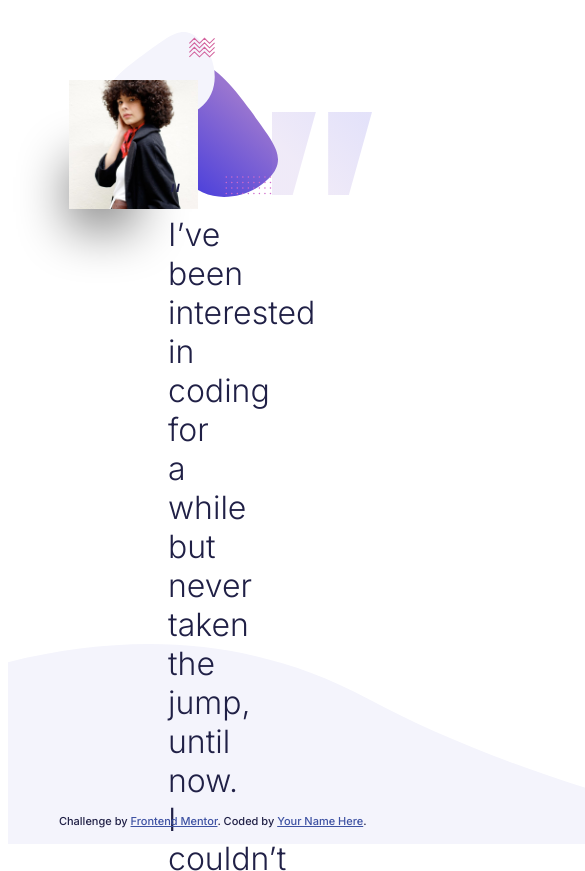
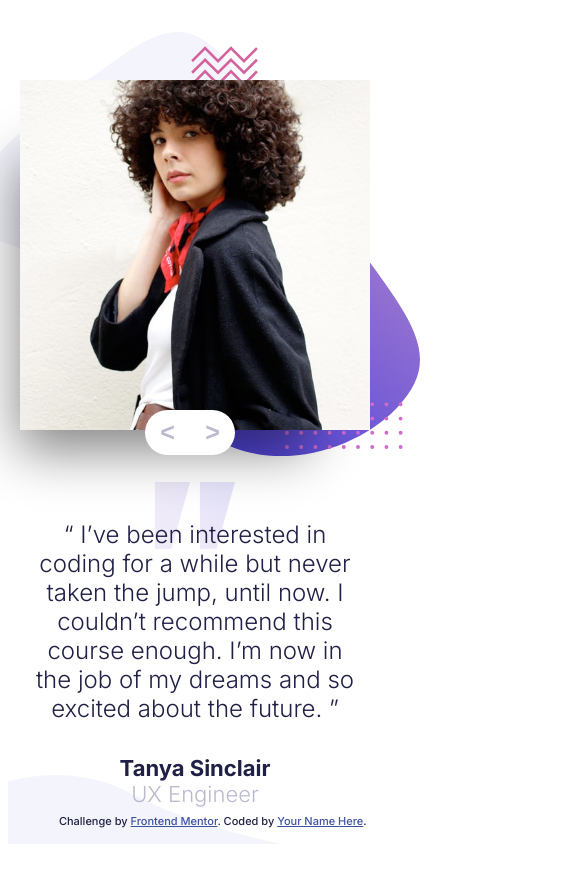
Before and after one commit to adamyuuki/coding-bootcamp-slider, a plain HTML site: page index.html in a window 390 px wide. Shown: the top 871 px of the page, 585 px wide, since content can reach past the window. After the commit the page ends 844 px from the top, so only its background shows below. Drawn offline with nearby package versions, Linux system fonts and the light colour scheme.

Commit message:
final version

```diff
--- a/styles.css
+++ b/styles.css
@@ -150,3 +150,96 @@ img{
   top: 31.5rem;
   right: 32rem;
 }
+
+
+@media (max-width: 576px) {
+  #person-img{
+    position: absolute;
+    /* top: 50%; */
+    left: 50%;
+    width: 350px;
+    height: auto;
+    margin-left: -175px;
+    margin-top: 0px;
+    z-index: -1;
+    box-shadow: -31px 50px 50px -30px rgba(0,0,0,0.49);
+  }
+
+  .container{
+    margin: 0 20px;
+    margin-top: 520px;
+  }
+
+  .body-text{
+    font-weight: 300;
+    font-size: 24px;
+    color: var(--Dark-Blue);
+    text-align:   center;
+  }
+
+  .name{
+    text-align: center;
+    margin-top: 2rem;
+    font-family: 'Inter', sans-serif;
+    font-weight: 300;
+    font-size: 22px;
+    color: var(--Grayish-Blue);
+  }
+
+  .name-bold{
+    font-weight: 700;
+    color: var(--Dark-Blue);
+  }
+
+  div span{
+    display: block;
+  }
+
+  #bg{
+    position: absolute;
+    width: 450px;
+    height: auto;
+    left: 50%;
+    margin-left: -225px;
+  }
+
+  #curve{
+    position: absolute;
+    width: 70%;
+    height: auto;
+    bottom: 0;
+  }
+
+  #quotes{
+    position: absolute;
+    width: 80px;
+    height: auto;
+    left: 50%;
+    margin-left: -40px;
+    margin-top: 370px;
+  }
+
+  .buttons{
+    position: absolute;
+    top: 0;
+    margin-top: 410px;
+    left: 50%;
+    margin-left: -50px;
+    float: left;
+    width: 100px;
+  }
+
+  .carousel-button{
+    margin: 0;
+    height: 45px;
+    width: 45px;
+    padding: 0;
+    border-spacing: 0;
+  }
+
+  .prev{
+      border-radius: 50% 0 0 50%;
+      float: left;
+  }
+
+ }
```
